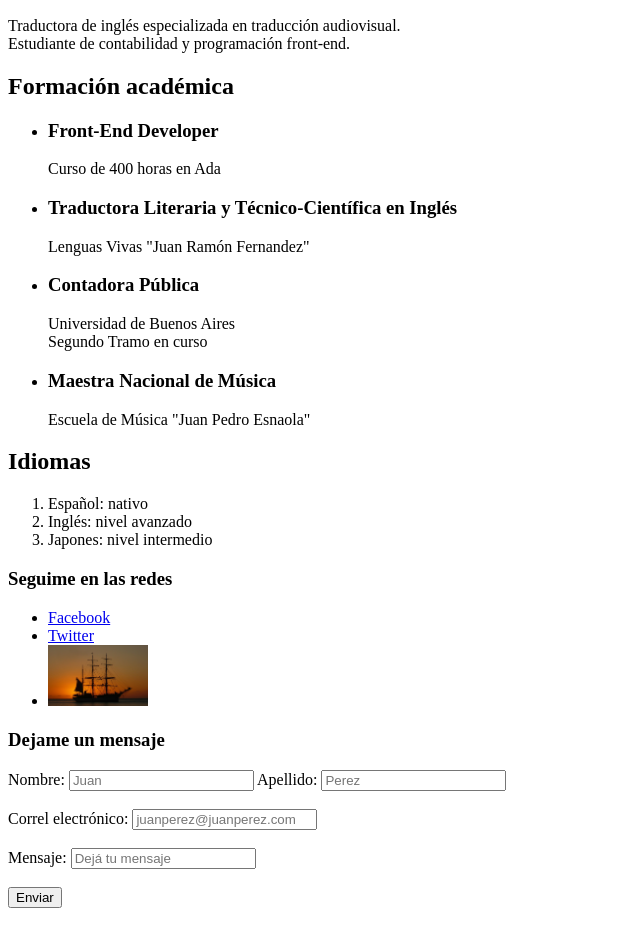
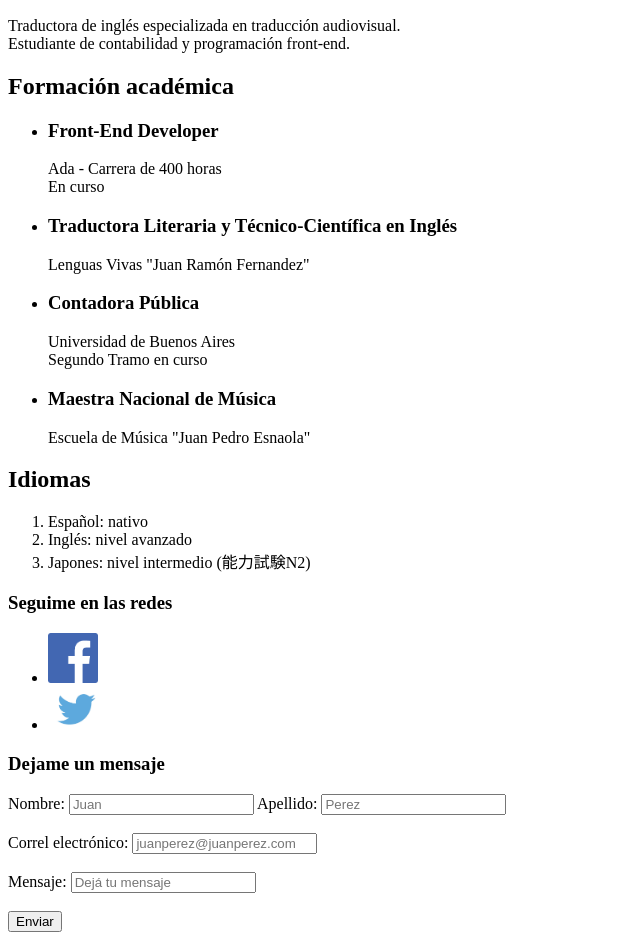
Before and after one commit to sasabrina/gitClaseDos, a plain HTML site: page malena/curriculum.html in a window 1280 px wide. Shown: the part 334-1267 px from the top of the page, without its empty margins (0-640 px from the left). Drawn offline with Linux system fonts and the light colour scheme.

Commit message:
puse algo en japones

```diff
--- a/malena/curriculum.html
+++ b/malena/curriculum.html
@@ -20,7 +20,8 @@
             <ul>
                 <li>
                     <p><h3>Front-End Developer</h3>
-                    Curso de 400 horas en Ada
+                    Ada - Carrera de 400 horas<br>
+                    En curso
                     </p>
                 </li>
                 <li>
@@ -43,16 +44,15 @@
             <ol>
                 <li>Español: nativo</li>
                 <li>Inglés: nivel avanzado</li>
-                <li>Japones: nivel intermedio</li>
+                <li>Japones: nivel intermedio (能力試験N2)</li>
             </ol>
         </div>
         <div>
             <p>
                 <h3>Seguime en las redes</h3>
                 <ul>
-                    <li><a href="https://www.facebook.com/malena.lucero.5?ref=bookmarks">Facebook</a></li>
-                    <li><a href="https://twitter.com/hashi_honyakuka">Twitter</a></li>
-                    <li><a href="https://www.google.com"><img width="100px" src="Imagenes/barco para CV.jpg"/></a></li>
+                    <li><a href="https://www.facebook.com/malena.lucero.5?ref=bookmarks"><img width="50px" src="Imagenes/facebook.png"/></a></li>
+                    <li><a href="https://twitter.com/hashi_honyakuka"><img width="60px" src="Imagenes/twitter.jpg"/></a></li>
                 </ul>
             </p>
         </div>
```
